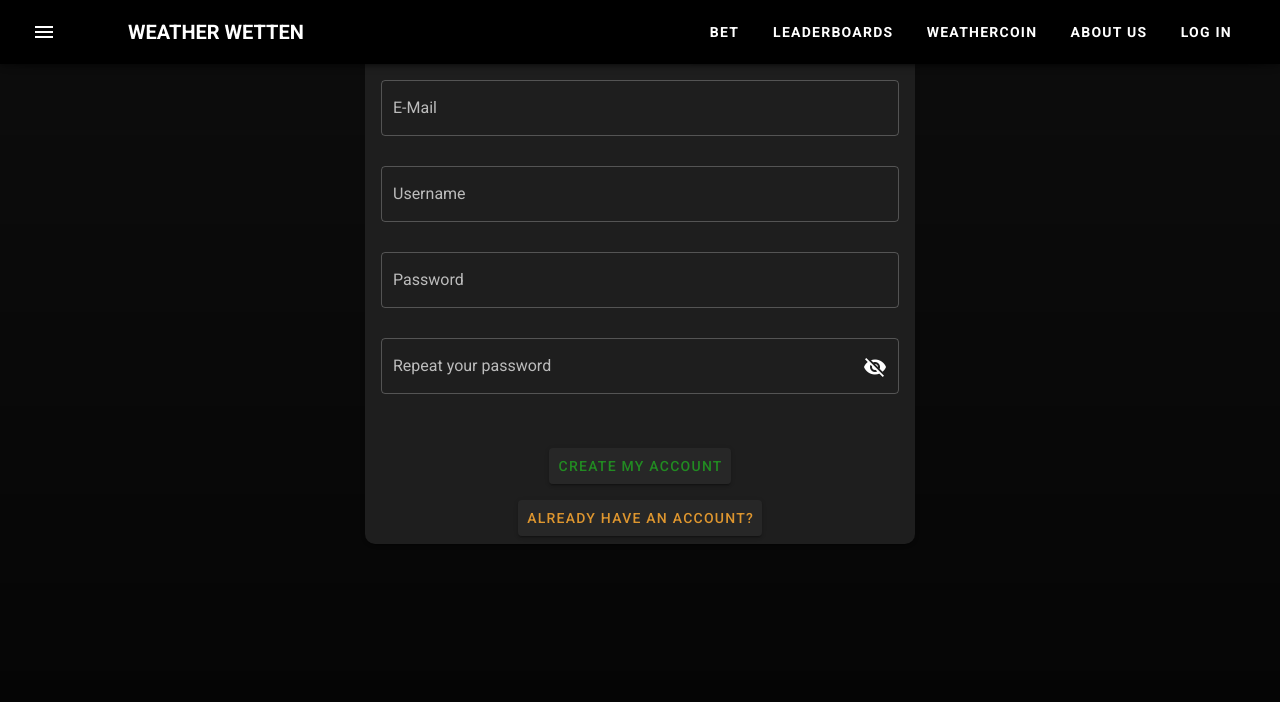
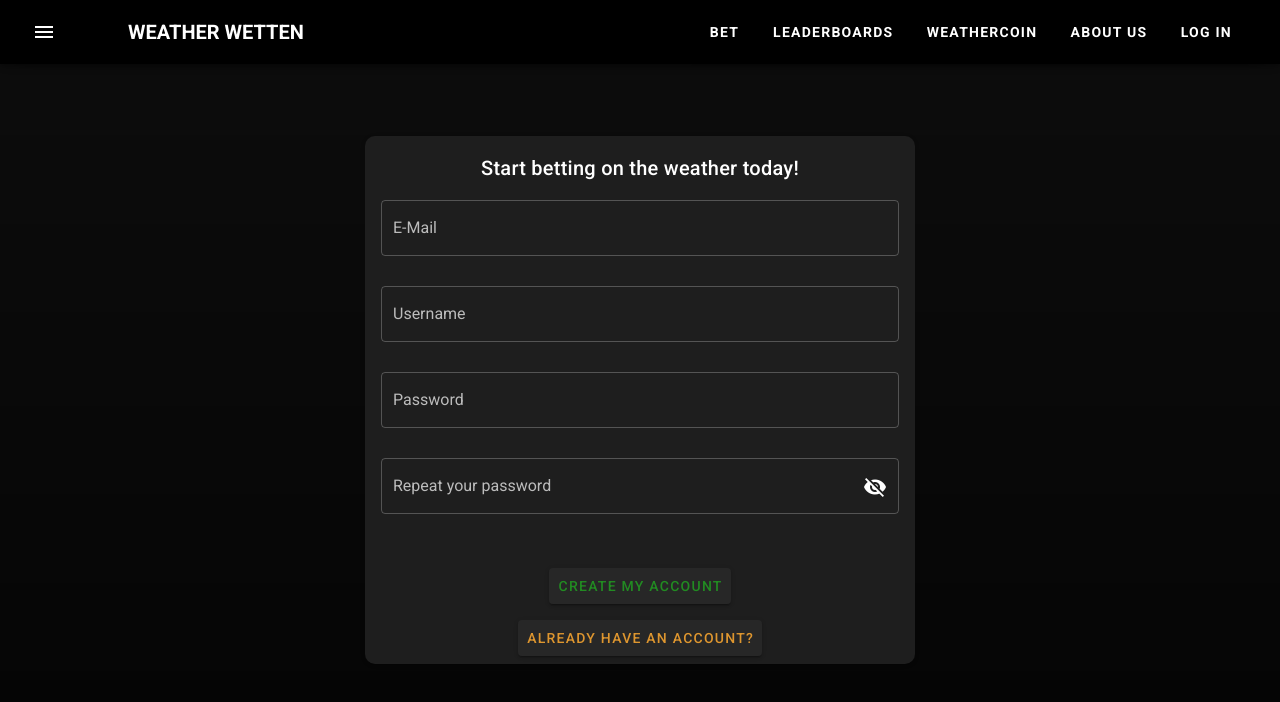
Before and after one commit to 0xProtocol/weatherwetten.nuxt, a Nuxt app: page /SignUp in a window 1280 px wide. Shown: the top 702 px of the page. Built offline with nearby package versions, Linux system fonts and the light colour scheme.

Commit message:
save weathercoin count to database

```diff
--- a/pages/SignUp.vue
+++ b/pages/SignUp.vue
@@ -125,7 +125,8 @@ export default {
       const ref = this.$fire.firestore.collection('users').doc(this.$fire.auth.currentUser.uid);
 
       const document = {
-        username: this.username
+        username: this.username,
+        weatherCoin: 0
       }
       try {
         await ref.set(document)
@@ -143,7 +144,7 @@ export default {
 
 #signUpCard {
   position: fixed;
-  top: 35%;
+  top: 50%;
   left: 50%;
   transform: translate(-50%, -50%);
   border-radius: 10px;
```
